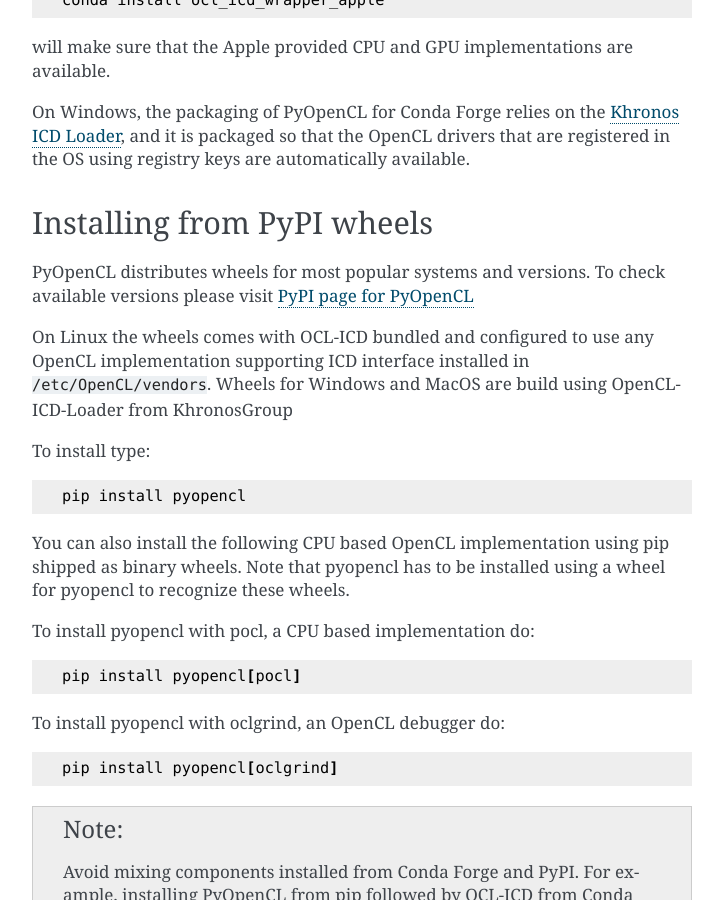
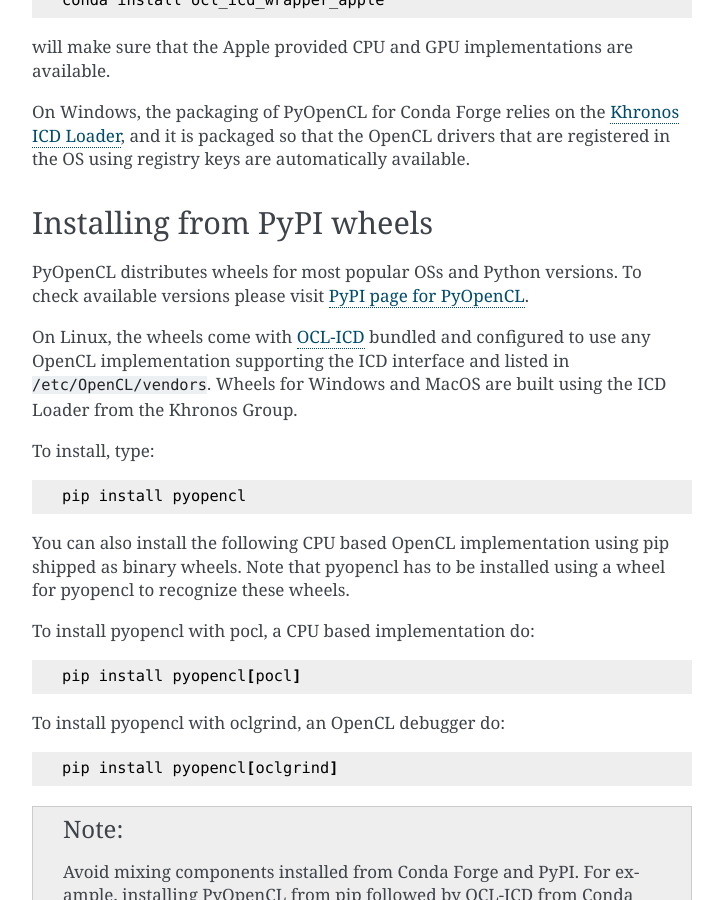
Before and after one commit to inducer/pyopencl, a Sphinx documentation site: the page built from doc/misc.rst, in a window 1280 px wide and 900 px high, scrolled down 2821 px. Shown: the whole window, without its empty margins (388-1111 px from the left). Built offline with Sphinx 7.4.7, drawn with Linux system fonts in a browser that asks for light colours.

Commit message:
Apply suggestions from code review
Co-authored-by: Andreas Klöckner <inform@tiker.net>

```diff
--- a/doc/misc.rst
+++ b/doc/misc.rst
@@ -136,16 +136,16 @@ using registry keys are automatically available.
 Installing from PyPI wheels
 ---------------------------
 
-PyOpenCL distributes wheels for most popular systems and versions.
-To check available versions please visit `PyPI page for PyOpenCL <https://pypi.org/project/pyopencl/>`_
+PyOpenCL distributes wheels for most popular OSs and Python versions.
+To check available versions please visit `PyPI page for PyOpenCL <https://pypi.org/project/pyopencl/>`__.
 
 
-On Linux the wheels comes with OCL-ICD bundled and configured to use any OpenCL implementation
-supporting ICD interface installed in :file:`/etc/OpenCL/vendors`.
-Wheels for Windows and MacOS are build using
-OpenCL-ICD-Loader from KhronosGroup
+On Linux, the wheels come with `OCL-ICD <https://github.com/OCL-dev/ocl-icd>`__ bundled and
+configured to use any OpenCL implementation supporting the ICD interface and listed
+in :file:`/etc/OpenCL/vendors`.
+Wheels for Windows and MacOS are built using the ICD Loader from the Khronos Group.
 
-To install type::
+To install, type::
 
     pip install pyopencl
 
```
